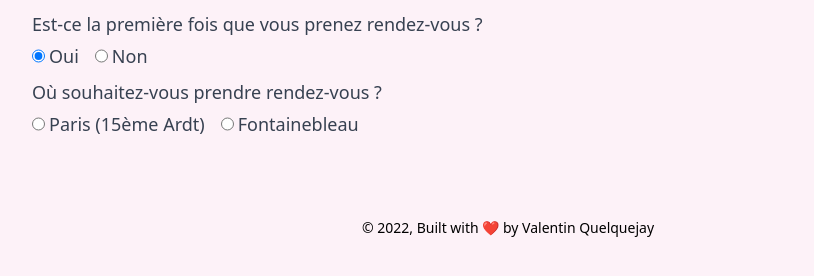
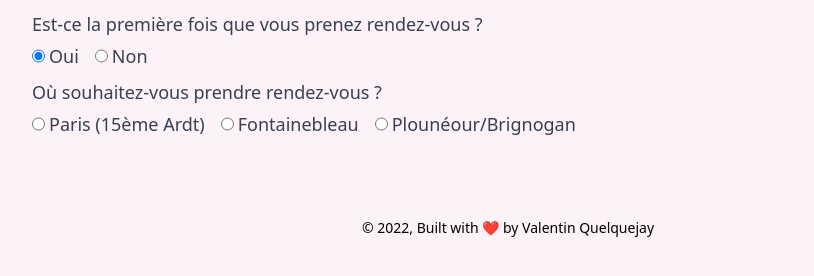
Before and after one commit to vquelque/gwenolaquelquejay, a Gatsby site: page /rdv in a window 1280 px wide. Both pictures are taken after a click on the radio button "Oui". Shown: the part 270-546 px from the top of the page, without its empty margins (132-946 px from the left). Built offline with nearby package versions, Linux system fonts and the light colour scheme; Gatsby itself is replaced by a stand-in of ours.

Commit message:
Add plouneour location

```diff
--- a/src/pages/rdv.tsx
+++ b/src/pages/rdv.tsx
@@ -24,6 +24,9 @@ const RDVPage = () => {
   }
 
   const getLink = () => {
+    if (location === "plouneour") {
+      return "https://calendly.com/gquelquejay/rdv-plouneour"
+    }
     if (age === "baby") {
       if (location == "paris") {
         return "https://calendly.com/gquelquejay/bebe-paris"
@@ -135,6 +138,19 @@ const RDVPage = () => {
                 />
                 <label htmlFor="loc2" className="">
                   Fontainebleau
+                </label>
+              </div>
+              <span className="mr-4" />
+              <div className="flex">
+                <input
+                  id="loc3"
+                  type="radio"
+                  value="plouneour"
+                  name="location"
+                  className="mr-1"
+                />
+                <label htmlFor="loc3" className="">
+                  Plounéour/Brignogan
                 </label>
               </div>
             </div>
```
